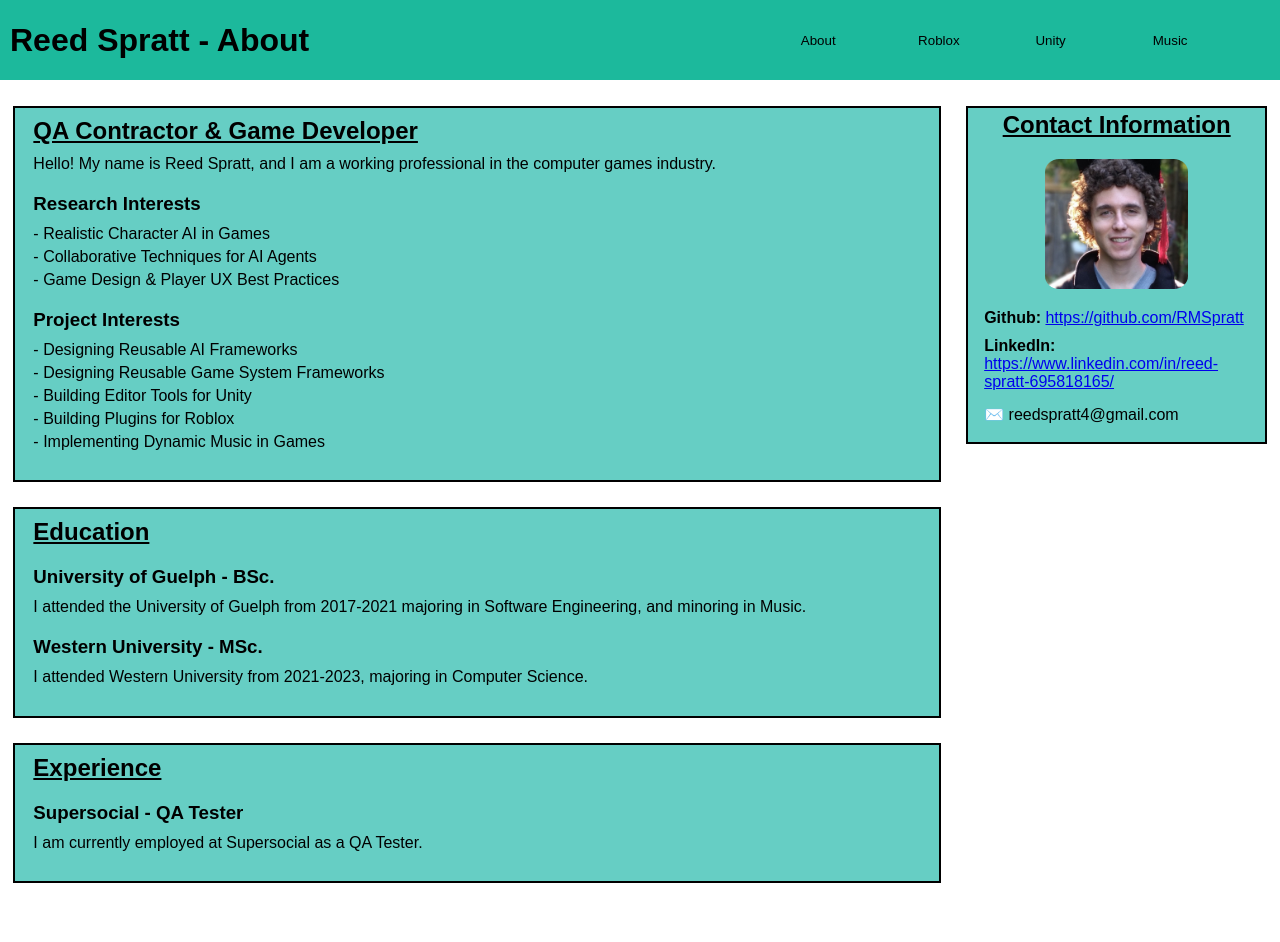
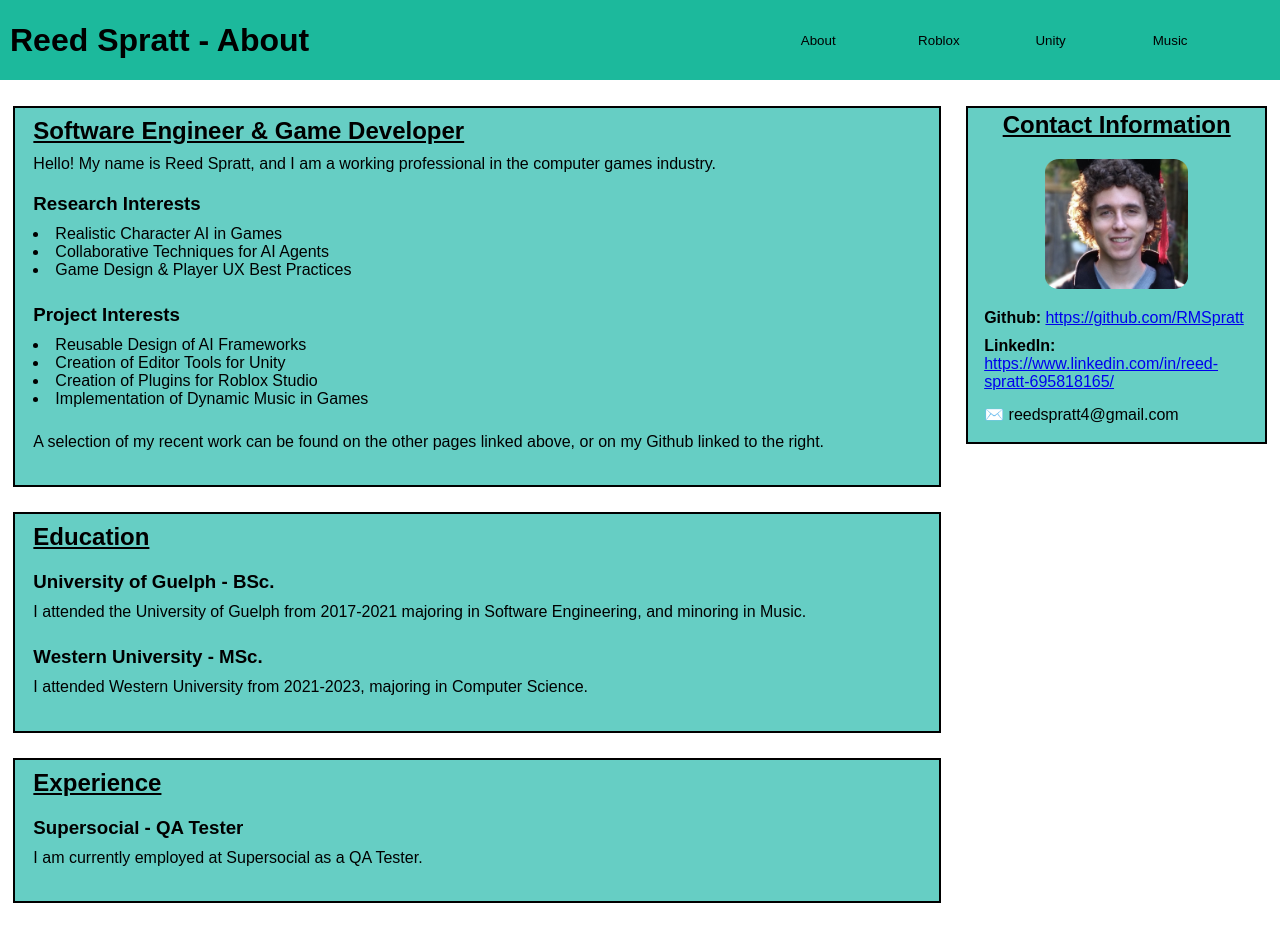
Before and after one commit to RMSpratt/Portfolio-Website, a Vue app: page / in a window 1280 px wide. Shown: the top 942 px of the page. Built offline with nearby package versions, Linux system fonts and the light colour scheme.

Commit message:
Update Static Data Format; Define Reusable Block Components
- Add ListSection Component
- Add TextSection Component

```diff
--- a/src/App.vue
+++ b/src/App.vue
@@ -4,17 +4,28 @@ import Body from './components/Body.vue'
 
 import {ref} from 'vue';
 
+    const PAGE_MAP: {[id: string]: number} = {
+        About: 0,
+        Roblox: 1,
+        Unity: 2,
+        Music: 3
+    }
+
     let currPageTitle = ref('About')
+
+    let activeSection = 0;
+
 
     function setCurrPage(newPage: string) {
         currPageTitle.value = newPage
+        activeSection = PAGE_MAP[newPage] || 0
     }
 
 </script>
 
 <template>
     <Header :page-title="currPageTitle" @set-page-section="setCurrPage"/>
-    <Body/>
+    <Body :active-section="activeSection"/>
 </template>
 
 <style>
@@ -24,4 +35,22 @@ import {ref} from 'vue';
         margin: 0px;
         padding: 0px;
     }
+
+    label {
+        display: block;
+        margin: 10px;
+
+        a, p {
+            display: inline-block;
+        }
+    }
+
+    img {
+        border-radius: 10%;
+        display: flex;
+        max-height: auto;
+        margin: 20px auto;
+        width: 50%;
+        max-width: 250px;
+    }
 </style>
--- /dev/null
+++ b/src/assets/AboutContent.json
@@ -0,0 +1,67 @@
+[
+    {
+        "Type": "TextSection",
+        "Header": "Software Engineer & Game Developer",
+        "HeadingParagraphs": [
+            "Hello! My name is Reed Spratt, and I am a working professional in the computer games industry."
+        ],
+        "FooterParagraphs": [
+            "A selection of my recent work can be found on the other pages linked above, or on my Github linked to the right."
+        ],
+        "Subsections": [
+            {
+                "Type": "ListSection",
+                "Header": "Research Interests",
+                "Items": [
+                    "Realistic Character AI in Games",
+                    "Collaborative Techniques for AI Agents",
+                    "Game Design & Player UX Best Practices"
+                ]
+            },
+            {
+                "Type": "ListSection",
+                "Header": "Project Interests",
+                "Items": [
+                    "Reusable Design of AI Frameworks",
+                    "Creation of Editor Tools for Unity",
+                    "Creation of Plugins for Roblox Studio",
+                    "Implementation of Dynamic Music in Games"
+                ]
+            }
+        ]
+    },
+    {
+        "Type": "TextSection",
+        "Header": "Education",
+        "Subsections": [
+            {
+                "Type": "TextSection",
+                "Header": "University of Guelph - BSc.",
+                "HeadingParagraphs": [
+                    "I attended the University of Guelph from 2017-2021 majoring in Software Engineering, and minoring in Music.",
+                    ""
+                ]
+            },
+            {
+                "Type": "TextSection",
+                "Header": "Western University - MSc.",
+                "HeadingParagraphs": [
+                    "I attended Western University from 2021-2023, majoring in Computer Science."
+                ]
+            }
+        ]
+    },
+    {
+        "Type": "TextSection",
+        "Header": "Experience",
+        "Subsections": [
+            {
+                "Type": "TextSection",
+                "Header": "Supersocial - QA Tester",
+                "HeadingParagraphs": [
+                    "I am currently employed at Supersocial as a QA Tester."
+                ]
+            }
+        ]
+    }
+]
--- a/src/assets/AboutInfo.json
+++ /dev/null
@@ -1,64 +0,0 @@
-{
-    "AboutParagraph": {
-        "Header": "QA Contractor & Game Developer",
-        "HeadingParagraphs": [
-            "Hello! My name is Reed Spratt, and I am a working professional in the computer games industry."
-        ],
-        "Subsections": [
-            {
-                "SubsectionHeader": "Research Interests",
-                "SubsectionParagraphs": [
-                    "- Realistic Character AI in Games",
-                    "- Collaborative Techniques for AI Agents",
-                    "- Game Design & Player UX Best Practices"
-                ]
-            },
-            {
-                "SubsectionHeader": "Project Interests",
-                "SubsectionParagraphs": [
-                    "- Designing Reusable AI Frameworks",
-                    "- Designing Reusable Game System Frameworks",
-                    "- Building Editor Tools for Unity",
-                    "- Building Plugins for Roblox",
-                    "- Implementing Dynamic Music in Games"
-                ]
-            }
-        ]
-    },
-    "AboutEducation": {
-        "Header": "Education",
-        "Subsections": [
-            {
-                "SubsectionHeader": "University of Guelph - BSc.",
-                "SubsectionParagraphs": [
-                    "I attended the University of Guelph from 2017-2021 majoring in Software Engineering, and minoring in Music.",
-                    ""
-                ]
-            },
-            {
-                "SubsectionHeader": "Western University - MSc.",
-                "SubsectionParagraphs": [
-                    "I attended Western University from 2021-2023, majoring in Computer Science."
-                ]
-            }
-        ]
-    },
-    "AboutExperience": {
-        "Header": "Experience",
-        "Subsections": [
-            {
-                "SubsectionHeader": "Supersocial - QA Tester",
-                "SubsectionParagraphs": [
-                    "I am currently employed at Supersocial as a QA Tester."
-                ]
-            }
-        ]
-    },
-    "AboutContact": {
-        "Header": "Contact",
-        "ImageName": "",
-        "ParagraphText": [
-            "<strong>Github:</strong> <a href=\"https://github.com/RMSpratt\">Github</a>"
-        ]
-    }
-}
--- a/src/components/Body.vue
+++ b/src/components/Body.vue
@@ -1,11 +1,14 @@
 <script setup lang="ts">
 import AboutSection from './PageSections/AboutSection.vue';
+import RobloxSection from './PageSections/RobloxSection.vue';
 
+    const props = defineProps(['activeSection'])
 </script>
 
 <template>
     <div id="page-section-full">
-        <AboutSection />
+        <AboutSection v-if="$props.activeSection === 0"/>
+        <RobloxSection v-else-if="$props.activeSection === 1"/>
     </div>
 </template>
 <style lang="scss">
--- a/src/components/PageSections/AboutSection.vue
+++ b/src/components/PageSections/AboutSection.vue
@@ -1,14 +1,14 @@
 <script setup lang="ts">
-    import DescriptionBlock from './PageContent/DescriptionBlock.vue';
-    import SideTextBlock from './PageContent/SideTextBlock.vue';
-    import {AboutParagraph, AboutEducation, AboutExperience} from '../../assets/AboutInfo.json'
+import SideTextBlock from './PageContent/SideImageTextBlock.vue';
+
+import AboutInfo from '../../assets/AboutContent.json'
+import SectionBlock from './PageContent/SectionBlock.vue';
+
 </script>
 
 <template>
     <div class="page-section-main">
-        <DescriptionBlock :section-body="AboutParagraph"/>
-        <DescriptionBlock :section-body="AboutEducation"/>
-        <DescriptionBlock :section-body="AboutExperience"/>
+        <SectionBlock v-for="section in AboutInfo" :section-body="section"/>
     </div>
     <div class="page-section-side">
         <div class="page-section-block">
@@ -33,23 +33,4 @@
     </div>
 </template>
 <style lang="scss">
-
-    label {
-        display: block;
-        margin: 10px;
-
-        a, p {
-            display: inline-block;
-        }
-    }
-
-    img {
-        border-radius: 10%;
-        display: flex;
-        max-height: auto;
-        margin: 20px auto;
-        width: 50%;
-        max-width: 250px;
-    }
-
 </style>
--- a/src/components/PageSections/PageContent/DescriptionBlock.vue
+++ b/src/components/PageSections/PageContent/DescriptionBlock.vue
@@ -1,7 +1,5 @@
 <script setup lang="ts">
-
     defineProps(['sectionBody']);
-
 </script>
 
 <template>
--- /dev/null
+++ b/src/components/PageSections/PageContent/ListSection.vue
@@ -0,0 +1,24 @@
+<script setup lang="ts">
+
+    const props = defineProps(['sectionBody', 'headingLevel']);
+
+    let header: string = props.sectionBody.Header || "LIST_SECTION";
+    let items: [string] = props.sectionBody.Items || [];
+
+</script>
+
+<template>
+    <div>
+        <h2 v-if="headingLevel == 2">{{ header }}</h2>
+        <h3 v-else-if="headingLevel == 3"> {{ header }}</h3>
+        <p v-else> {{ header }}</p>
+        <ul>
+            <li v-for="item in items">{{ item }}</li>
+        </ul>
+    </div>
+</template>
+<style>
+    ul {
+        list-style-position: inside;
+    }
+</style>
--- /dev/null
+++ b/src/components/PageSections/PageContent/SectionBlock.vue
@@ -0,0 +1,22 @@
+<script setup lang="ts">
+    import TextSection from './TextSection.vue';
+    import ListSection from './ListSection.vue';
+    const props = defineProps(['sectionBody']);
+
+</script>
+
+<template>
+    <div class="page-section-block page-section-block-description">
+        <TextSection v-if="$props.sectionBody.Type == 'TextSection'"
+            :section-body = "$props.sectionBody" :heading-level="2"/>
+    </div>
+</template>
+<style lang="scss">
+
+    .page-section-block-description {
+
+        .subsection {
+            margin-bottom: 20px;
+        }
+    }
+</style>
--- a/src/components/PageSections/PageContent/SideTextBlock.vue
+++ b/src/components/PageSections/PageContent/SideImageTextBlock.vue
@@ -2,13 +2,13 @@
 </script>
 
 <template>
-    <div class="page-section-block page-section-side-text-block">
+    <div class="page-section-block page-section-side-block">
         <p>Testing</p>
     </div>
 </template>
 <style lang="scss">
 
-    .page-section-side-text-block {
+    .page-section-side-block {
         background-color: rgb(102, 206, 196);
         border: 2px solid black;
         padding: 1% 2%;
--- /dev/null
+++ b/src/components/PageSections/PageContent/TextSection.vue
@@ -0,0 +1,33 @@
+<script setup lang="ts">
+import ListSection from './ListSection.vue';
+
+    const props = defineProps(['sectionBody', 'headingLevel']);
+
+    let header: string = props.sectionBody.Header || "TEXT_SECTION";
+    let headingParagraphs: [...any] = props.sectionBody.HeadingParagraphs || [];
+    let footerParagraphs: [...any] = props.sectionBody.FooterParagraphs || [];
+    let subsections: [...any] = props.sectionBody.Subsections || [];
+</script>
+
+<template>
+    <div>
+        <h2 v-if="headingLevel == 2">{{ header }}</h2>
+        <h3 v-else-if="headingLevel == 3"> {{ header }}</h3>
+        <p v-else> {{ header }}</p>
+
+        <!-- Recursively build subsections -->
+        <div class="subsection">
+            <p v-for="hp in headingParagraphs"> {{ hp }}</p>
+        </div>
+        <div class="subsection" v-for="sp in subsections">
+            <TextSection v-if="sp.Type == 'TextSection'" :section-body=sp :heading-level="3" />
+            <ListSection v-else-if="sp.Type == 'ListSection'" :section-body=sp :heading-level="3"/>
+        </div>
+
+        <div class="subsection">
+            <p v-for="fp in footerParagraphs"> {{ fp }}</p>
+        </div>
+    </div>
+</template>
+<style lang="scss">
+</style>
```
Also changed, not shown: 1 other file (tests, documents, lock files or other folders).
